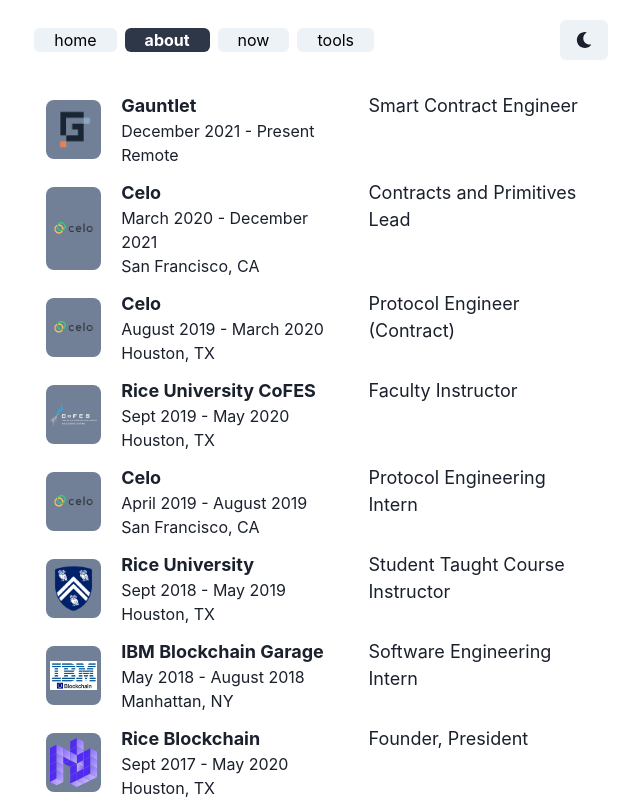
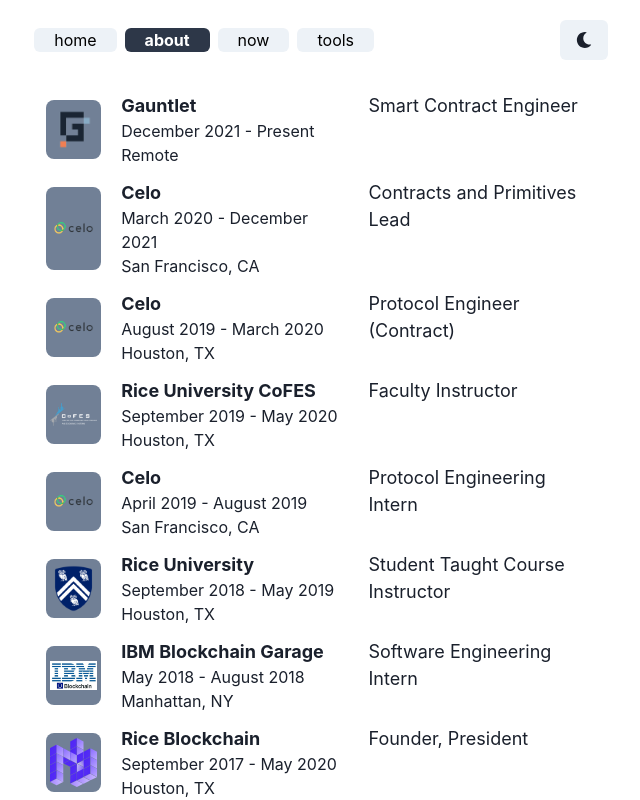
Before and after one commit to yorhodes/website, a Next.js app: page /about in a window 1280 px wide. Shown: the top 800 px of the page, without its empty margins (319-959 px from the left). Built offline with nearby package versions, Linux system fonts and the light colour scheme.

Commit message:
Use template literal type for dates

```diff
--- a/components/experience.tsx
+++ b/components/experience.tsx
@@ -7,10 +7,30 @@
   location: string;
 };
 
+type digit = 0 | 1 | 2 | 3 | 4 | 5 | 6 | 7 | 8 | 9
+
+enum Month {
+  JAN = "January",
+  FEB = "February",
+  MAR = "March",
+  APR = "April",
+  MAY = "May",
+  JUN = "June",
+  JUL = "July",
+  AUG = "August",
+  SEP = "September",
+  OCT = "October",
+  NOV = "November",
+  DEC = "December"
+}
+
+type Date = `${Month} 20${digit}${digit}` | "Present"
+
 export type Experience = Place & {
   title: string;
-  description: string;
-  date: string;
+  description?: string;
+  start: Date;
+  end: Date;
 };
 
 export const ExperienceElem = (experience: Experience) => (
@@ -20,7 +40,7 @@
       <Link href={experience.url} fontSize="lg" fontWeight="bold">
         {experience.name}
       </Link>
-      <Text fontSize="md">{experience.date}</Text>
+      <Text fontSize="md">{experience.start} - {experience.end}</Text>
       <Text>{experience.location}</Text>
     </Flex>
     <Flex direction="column" width="50%">
--- a/data/experience.ts
+++ b/data/experience.ts
@@ -27,22 +27,22 @@
     name: "Gauntlet",
     url: "https://gauntlet.network/",
     logo: "gauntlet.png",
-    description: "",
-    date: "December 2021 - Present",
+    start: "December 2021",
+    end: "Present",
     location: "Remote",
   },
   {
     ...celo,
     title: "Contracts and Primitives Lead",
-    description: "",
-    date: "March 2020 - December 2021",
+    start: "March 2020",
+    end: "December 2021",
     location: "San Francisco, CA",
   },
   {
     ...celo,
     title: "Protocol Engineer (Contract)",
-    description: "",
-    date: "August 2019 - March 2020",
+    start: "August 2019",
+    end: "March 2020",
     location: "Houston, TX",
   },
   {
@@ -50,31 +50,31 @@
     logo: "cofes-logo.png",
     url: "https://cofes.rice.edu/",
     title: "Faculty Instructor",
-    description: "",
-    date: "Sept 2019 - May 2020",
+    start: "September 2019",
+    end: "May 2020",
     location: "Houston, TX",
   },
   {
     ...celo,
     title: "Protocol Engineering Intern",
-    description: "",
-    date: "April 2019 - August 2019",
+    start: "April 2019",
+    end: "August 2019",
     location: "San Francisco, CA",
   },
   {
     ...rice,
     url: "https://medium.com/rice-blockchain/course/home",
     title: "Student Taught Course Instructor",
-    description: "",
-    date: "Sept 2018 - May 2019",
+    start: "September 2018",
+    end: "May 2019",
   },
   {
     name: "IBM Blockchain Garage",
     url: "https://www.ibm.com/blockchain",
     logo: "IBM-Blockchain.jpeg",
     title: "Software Engineering Intern",
-    description: "",
-    date: "May 2018 - August 2018",
+    start: "May 2018",
+    end: "August 2018",
     location: "Manhattan, NY",
   },
   {
@@ -83,34 +83,34 @@
     location: "Houston, TX",
     logo: "rice_blockchain.svg",
     title: "Founder, President",
-    description: "",
-    date: "Sept 2017 - May 2020",
+    start: "September 2017",
+    end: "May 2020",
   },
   {
     ...consensys,
     title: "Smart Contracts Intern",
-    description: "",
-    date: "May 2017 - August 2017",
+    start: "May 2017",
+    end: "August 2017",
   },
   {
     ...rice,
     title: "Computer Science BSE",
-    description: "",
-    date: "August 2016 - May 2020",
+    start: "August 2016",
+    end: "May 2020",
   },
   {
     ...consensys,
     title: "Software Engineering Intern",
-    description: "",
-    date: "May 2016 - August 2016",
+    start: "May 2016",
+    end: "August 2016",
   },
   {
     title: "Student",
     name: "Bronx High School of Science",
     url: "https://www.bxscience.edu/",
     logo: "bxscience-logo.jpeg",
-    description: "",
-    date: "September 2012 - May 2016",
+    start: "September 2012",
+    end: "May 2016",
     location: "Bronx, NY",
   },
 ];
```
